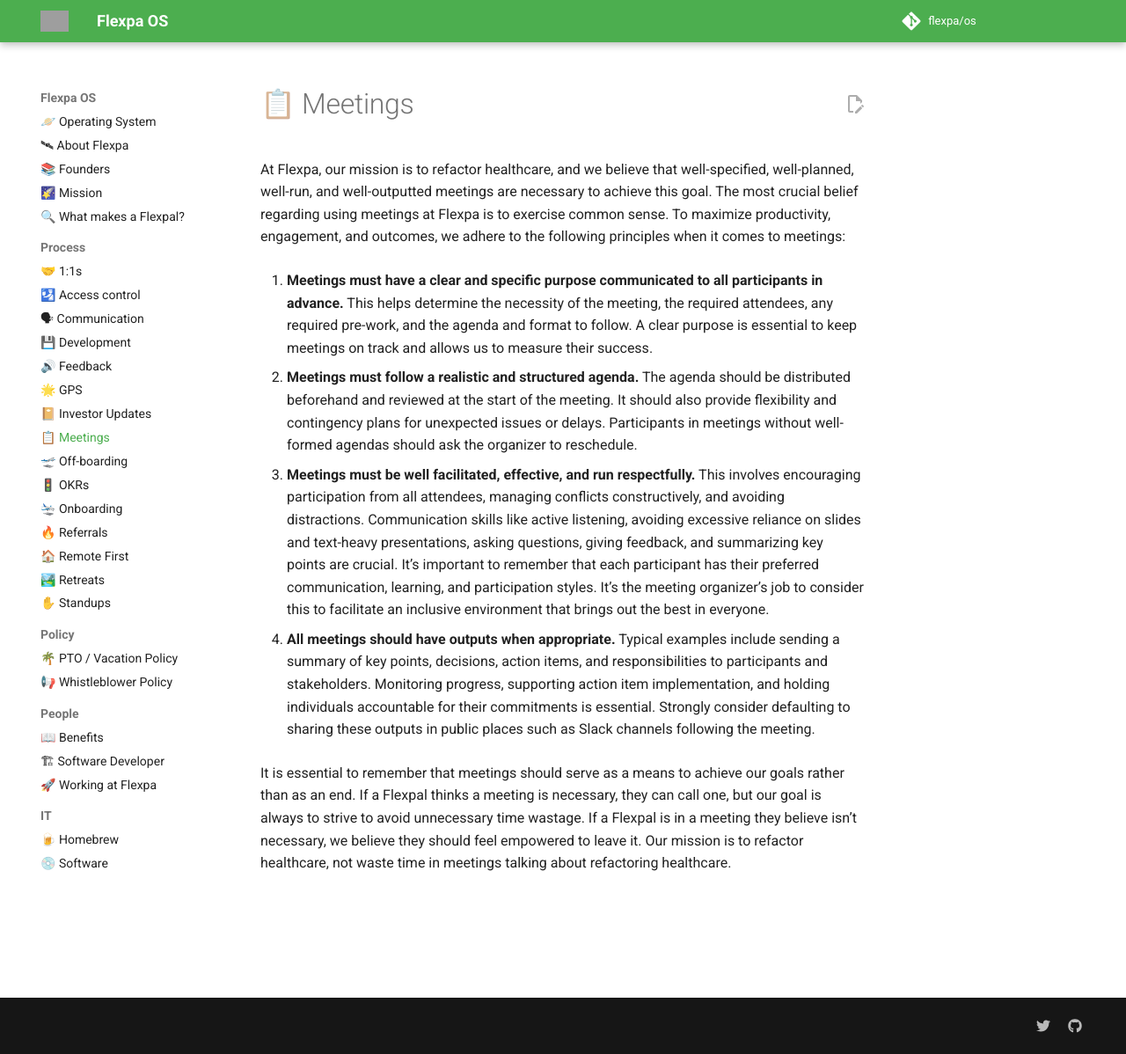
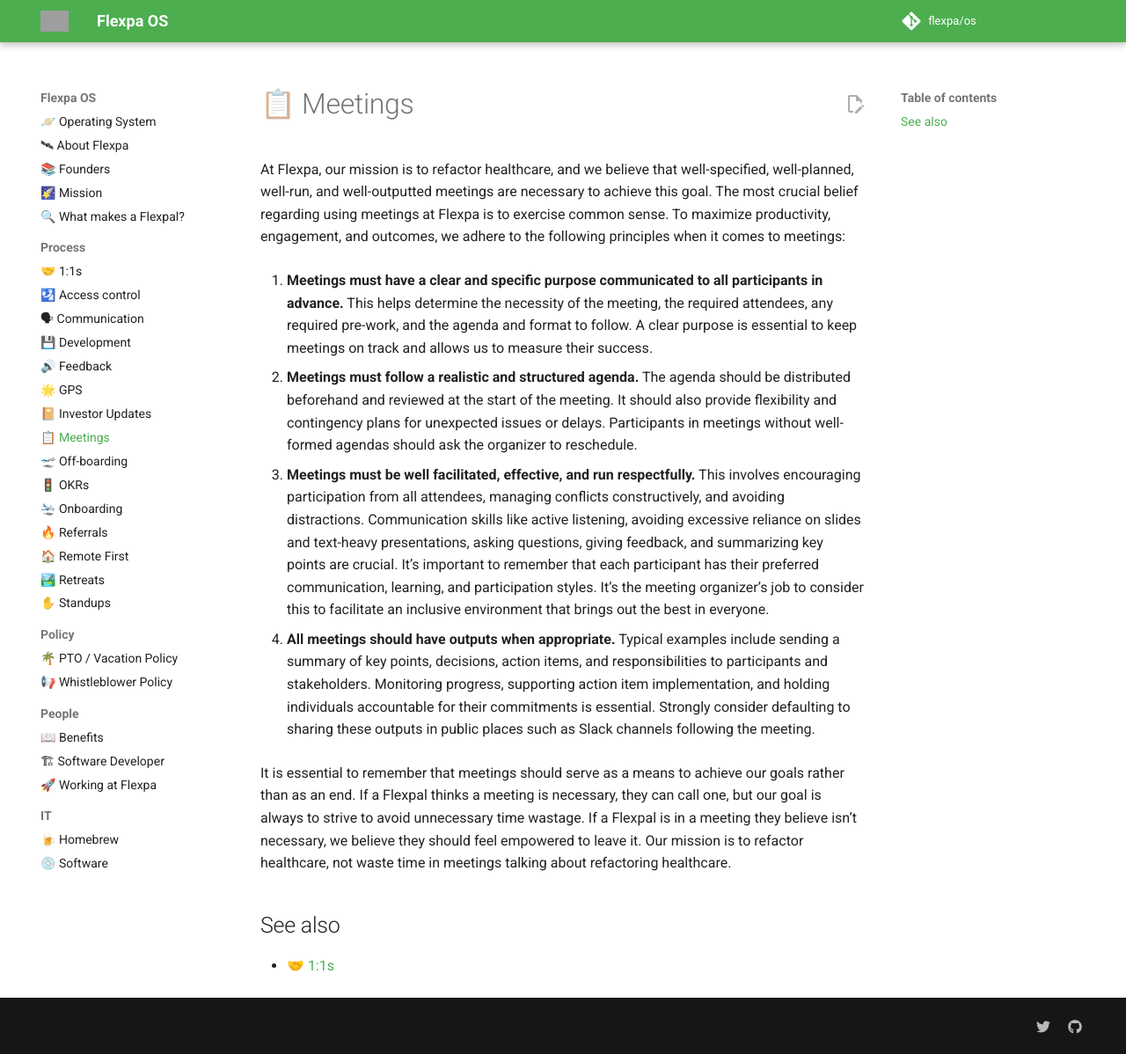
Before and after one commit to flexpa/os, an MkDocs documentation site: the page built from docs/process/meetings.md, in a window 1280 px wide and 1198 px high. Shown: the whole window at 88% size. Built offline with MkDocs 1.6.1 and Material for MkDocs 9.7.7, drawn with Linux system fonts in a browser that asks for light colours; comment, search, counter and statistics services are not loaded; grey boxes are pictures that could not be loaded.

Commit message:
Update meetings.md

```diff
--- a/docs/process/meetings.md
+++ b/docs/process/meetings.md
@@ -11,3 +11,6 @@
 4. **All meetings should have outputs when appropriate.** Typical examples include sending a summary of key points, decisions, action items, and responsibilities to participants and stakeholders. Monitoring progress, supporting action item implementation, and holding individuals accountable for their commitments is essential. Strongly consider defaulting to sharing these outputs in public places such as Slack channels following the meeting.
 
 It is essential to remember that meetings should serve as a means to achieve our goals rather than as an end. If a Flexpal thinks a meeting is necessary, they can call one, but our goal is always to strive to avoid unnecessary time wastage. If a Flexpal is in a meeting they believe isn’t necessary, we believe they should feel empowered to leave it. Our mission is to refactor healthcare, not waste time in meetings talking about refactoring healthcare.
+
+## See also
+* [🤝 1:1s](./1-1s.md)
```
